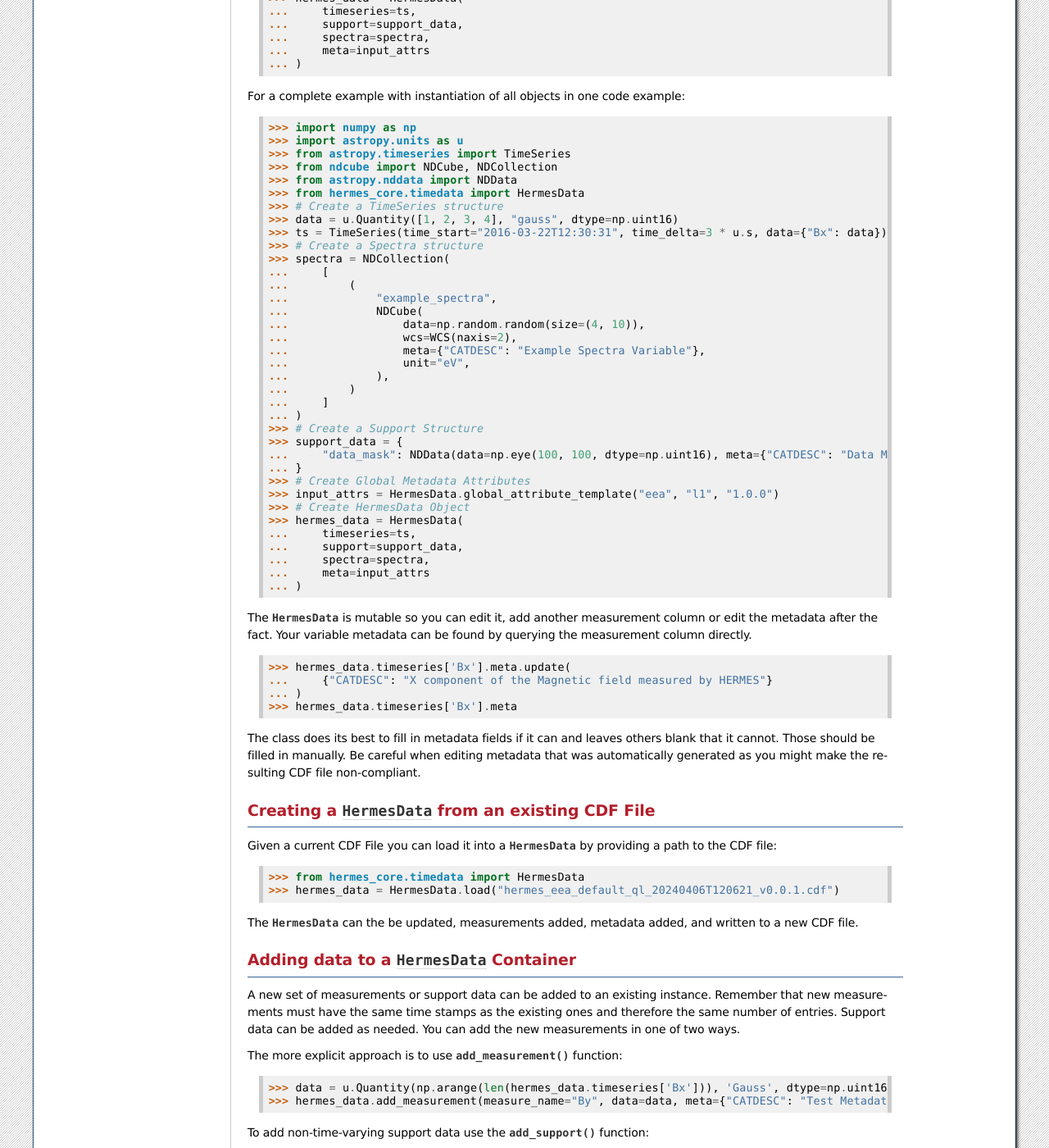
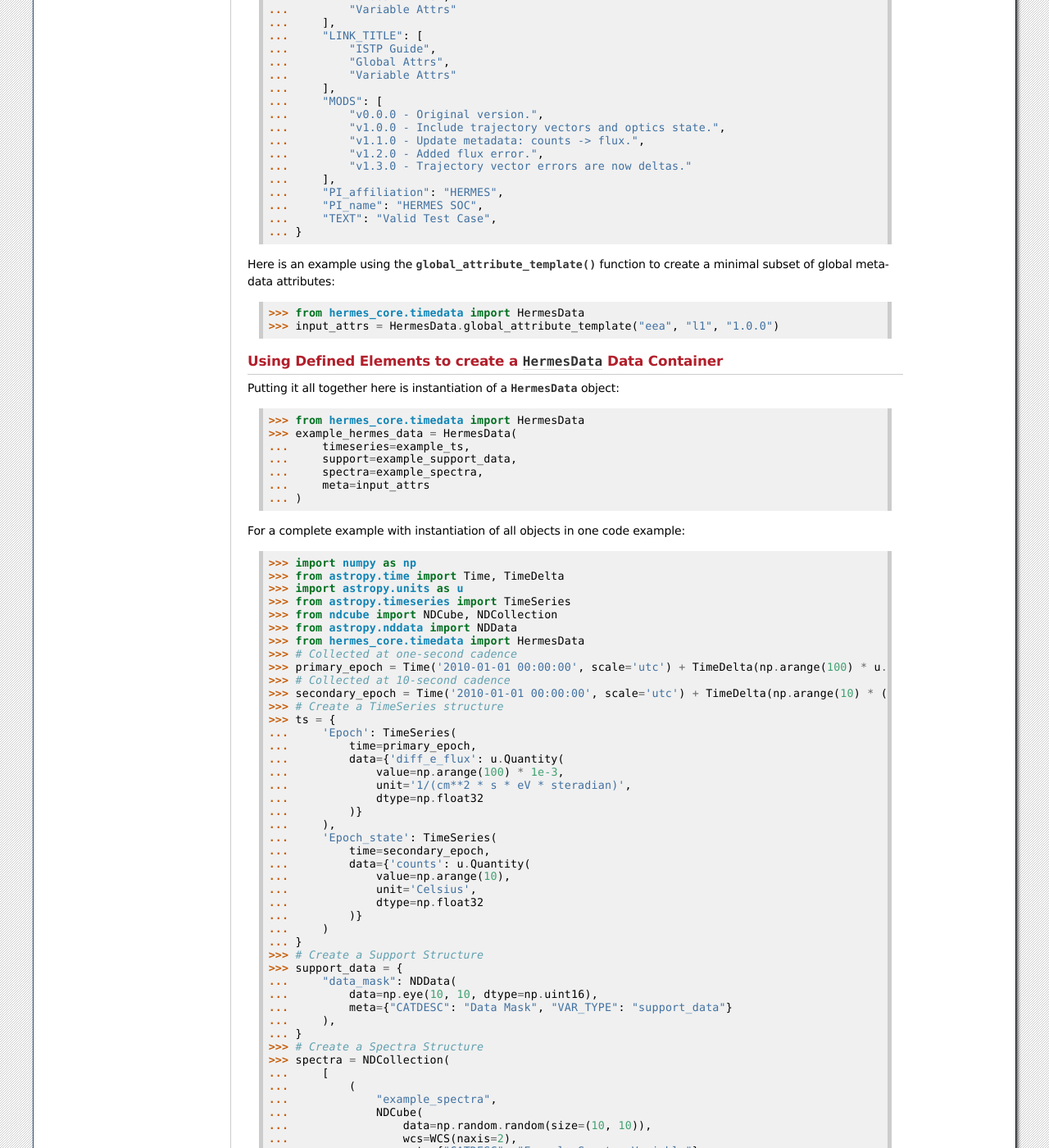
Before and after one commit to HERMES-SOC/hermes_core, a Sphinx documentation site: the page built from docs/user-guide/reading_writing_data.rst, in a window 1280 px wide and 1400 px high, scrolled down 3615 px. Shown: the whole window at 82% size. Built offline with Sphinx 7.4.7, drawn with Linux system fonts in a browser that asks for light colours; the version number could not be read and is left out; some of the changed text lies outside the part shown.

```diff
--- a/docs/user-guide/reading_writing_data.rst
+++ b/docs/user-guide/reading_writing_data.rst
@@ -37,9 +37,10 @@ Creating a ``HermesData`` object
 Creating a :py:class:`~hermes_core.timedata.HermesData` data container from scratch involves four
 pieces of data:
 
-- `timeseries` (required) - an `~astropy.timeseries.TimeSeries` containing the time dimension of
-    the data as well as at least one other measurement. This data structure must be used for all
-    scalar time-varying measurement data.
+- `timeseries` (required) - an `~astropy.timeseries.TimeSeries` or
+    `dict[str : ~astropy.timeseries.TimeSeries]` containing one or more time variables, and any other
+    time-varying scalar measurements. Time-varying measurements should appear in the table as columns with
+    their associates time variable as the first column.
 - `spectra` (optional) - an `~ndcube.NDCollection` containing one or more `~ndcube.NDCube` objects
     representing higher-dimensional measurements and spectral data. This data must should be used
     for all vector or tensor-based measurement data.
@@ -53,17 +54,16 @@ pieces of data:
 Alternatively, a :py:class:`~hermes_core.timedata.HermesData` data container can be loaded from
 an existing CDF file using the :py:func:`~hermes_core.timedata.HermesData.load` function.
 
-Creating a ``TimeSeries`` for ``HermesData`` `timeseries`
+Creating ``TimeSeries`` for ``HermesData`` `timeseries`
 ---------------------------------------------------------
 
-A :py:class:`~hermes_core.timedata.HermesData` must be initialized by providing a
-`~astropy.timeseries.TimeSeries` object with at least one measurement. There are many ways to
-initialize one but here is one example:
+A :py:class:`~hermes_core.timedata.HermesData` must be initialized by providing one or more `~astropy.timeseries.TimeSeries` object with at least one measurement.
+There are many ways to initialize one but here is one example:
 
     >>> import numpy as np
     >>> import astropy.units as u
     >>> from astropy.timeseries import TimeSeries
-    >>> ts = TimeSeries(
+    >>> example_ts = TimeSeries(
     ...     time_start='2016-03-22T12:30:31',
     ...     time_delta=3 * u.s,
     ...     data={'Bx': u.Quantity(
@@ -92,8 +92,39 @@ array directly
     ...     )}
     ... )
 
-Note the use of `~astropy.time` and `astropy.units` which provide several advantages over using
-arrays of numbers and are required by :py:class:`~hermes_core.timedata.HermesData`.
+Note the use of `~astropy.time` and `astropy.units` which provide several advantages over using arrays of numbers and are required by :py:class:`~hermes_core.timedata.HermesData`.
+
+For collections that have multiple Epochs, you can create a dictionary of `~astropy.timeseries.TimeSeries` objects.
+
+    >>> from astropy.time import Time, TimeDelta
+    >>> import astropy.units as u
+    >>> from astropy.timeseries import TimeSeries
+    >>> import numpy as np
+    >>> # Collected at one-second cadence
+    >>> primary_epoch = Time('2010-01-01 00:00:00', scale='utc') + TimeDelta(np.arange(100) * u.s)
+    >>> # Collected at 10-second cadence
+    >>> secondary_epoch = Time('2010-01-01 00:00:00', scale='utc') + TimeDelta(np.arange(10) * (10*u.s))
+    >>> ts_3 = {
+    ...     'Epoch': TimeSeries(
+    ...         time=primary_epoch,
+    ...         data={'diff_e_flux': u.Quantity(
+    ...             value=np.arange(100) * 1e-3,
+    ...             unit='1/(cm**2 * s * eV * steradian)',
+    ...             dtype=np.float32
+    ...         )}
+    ...     ),
+    ...     'Epoch_state': TimeSeries(
+    ...         time=secondary_epoch,
+    ...         data={'counts': u.Quantity(
+    ...             value=np.arange(10),
+    ...             unit='Celsius',
+    ...             dtype=np.float32
+    ...         )}
+    ...     )
+    ... }
+
+This allows  you to have multiple time series in one `~hermes_core.timedata.HermesData` object.
+
 
 Creating a ``NDCollection`` for ``HermesData`` `spectra`
 --------------------------------------------------------
@@ -110,7 +141,7 @@ You can create a `~ndcube.NDCollection` object using an approach similar to the
     >>> import numpy as np
     >>> from astropy.wcs import WCS
     >>> from ndcube import NDCube, NDCollection
-    >>> spectra = NDCollection(
+    >>> example_spectra = NDCollection(
     ...     [
     ...         (
     ...             "example_spectra",
@@ -151,7 +182,7 @@ data. A guide to the `~astropy.nddata` package is available in the
     >>> const_param.meta = {"CATDESC": "Constant Parameter", "VAR_TYPE": "support_data"}
     >>> data_mask = NDData(data=np.eye(100, 100, dtype=np.uint16))
     >>> data_mask.meta = {"CATDESC": "Data Mask", "VAR_TYPE": "support_data"}
-    >>> support_data = {
+    >>> example_support_data = {
     ...     "const_param": const_param,
     ...     "data_mask": data_mask
     ... }
@@ -216,31 +247,59 @@ Putting it all together here is instantiation of a :py:class:`~hermes_core.timed
 object:
 
     >>> from hermes_core.timedata import HermesData
-    >>> hermes_data = HermesData(
-    ...     timeseries=ts,
-    ...     support=support_data,
-    ...     spectra=spectra,
+    >>> example_hermes_data = HermesData(
+    ...     timeseries=example_ts,
+    ...     support=example_support_data,
+    ...     spectra=example_spectra,
     ...     meta=input_attrs
     ... )
 
 For a complete example with instantiation of all objects in one code example:
 
     >>> import numpy as np
+    >>> from astropy.time import Time, TimeDelta
     >>> import astropy.units as u
     >>> from astropy.timeseries import TimeSeries
     >>> from ndcube import NDCube, NDCollection
     >>> from astropy.nddata import NDData
     >>> from hermes_core.timedata import HermesData
+    >>> # Collected at one-second cadence
+    >>> primary_epoch = Time('2010-01-01 00:00:00', scale='utc') + TimeDelta(np.arange(100) * u.s)
+    >>> # Collected at 10-second cadence
+    >>> secondary_epoch = Time('2010-01-01 00:00:00', scale='utc') + TimeDelta(np.arange(10) * (10*u.s))
     >>> # Create a TimeSeries structure
-    >>> data = u.Quantity([1, 2, 3, 4], "gauss", dtype=np.uint16)
-    >>> ts = TimeSeries(time_start="2016-03-22T12:30:31", time_delta=3 * u.s, data={"Bx": data})
-    >>> # Create a Spectra structure
+    >>> ts = {
+    ...     'Epoch': TimeSeries(
+    ...         time=primary_epoch,
+    ...         data={'diff_e_flux': u.Quantity(
+    ...             value=np.arange(100) * 1e-3,
+    ...             unit='1/(cm**2 * s * eV * steradian)',
+    ...             dtype=np.float32
+    ...         )}
+    ...     ),
+    ...     'Epoch_state': TimeSeries(
+    ...         time=secondary_epoch,
+    ...         data={'counts': u.Quantity(
+    ...             value=np.arange(10),
+    ...             unit='Celsius',
+    ...             dtype=np.float32
+    ...         )}
+    ...     )
+    ... }
+    >>> # Create a Support Structure
+    >>> support_data = {
+    ...     "data_mask": NDData(
+    ...         data=np.eye(10, 10, dtype=np.uint16),
+    ...         meta={"CATDESC": "Data Mask", "VAR_TYPE": "support_data"}
+    ...     ),
+    ... }
+    >>> # Create a Spectra Structure
     >>> spectra = NDCollection(
     ...     [
     ...         (
     ...             "example_spectra",
     ...             NDCube(
-    ...                 data=np.random.random(size=(4, 10)),
+    ...                 data=np.random.random(size=(10, 10)),
     ...                 wcs=WCS(naxis=2),
     ...                 meta={"CATDESC": "Example Spectra Variable"},
     ...                 unit="eV",
@@ -248,10 +307,6 @@ For a complete example with instantiation of all objects in one code example:
     ...         )
     ...     ]
     ... )
-    >>> # Create a Support Structure
-    >>> support_data = {
-    ...     "data_mask": NDData(data=np.eye(100, 100, dtype=np.uint16), meta={"CATDESC": "Data Mask", "VAR_TYPE": "support_data"}),
-    ... }
     >>> # Create Global Metadata Attributes
     >>> input_attrs = HermesData.global_attribute_template("eea", "l1", "1.0.0")
     >>> # Create HermesData Object
@@ -266,10 +321,10 @@ The :py:class:`~hermes_core.timedata.HermesData` is mutable so you can edit it,
 measurement column or edit the metadata after the fact. Your variable metadata can be found
 by querying the measurement column directly.
 
-    >>> hermes_data.timeseries['Bx'].meta.update(
+    >>> example_hermes_data.timeseries['Bx'].meta.update(
     ...     {"CATDESC": "X component of the Magnetic field measured by HERMES"}
     ... )
-    >>> hermes_data.timeseries['Bx'].meta # doctest: +SKIP
+    >>> example_hermes_data.timeseries['Bx'].meta # doctest: +SKIP
 
 The class does its best to fill in metadata fields if it can and leaves others blank that it
 cannot. Those should be filled in manually. Be careful when editing metadata that was
@@ -296,8 +351,12 @@ You can add the new measurements in one of two ways.
 
 The more explicit approach is to use :py:func:`~hermes_core.timedata.HermesData.add_measurement` function::
 
-    >>> data = u.Quantity(np.arange(len(hermes_data.timeseries['Bx'])), 'Gauss', dtype=np.uint16)
-    >>> hermes_data.add_measurement(measure_name="By", data=data, meta={"CATDESC": "Test Metadata"})
+    >>> data = u.Quantity(np.arange(len(example_hermes_data.timeseries['Bx'])), 'Gauss', dtype=np.uint16)
+    >>> example_hermes_data.add_measurement(
+    ...     measure_name="By",
+    ...     data=data,
+    ...     meta={"CATDESC": "Y component of the Magnetic field measured by HERMES"}
+    ... )
 
 To add non-time-varying support data use the :py:func:`~hermes_core.timedata.HermesData.add_support` function::
 
```
Also changed, not shown: 2 other files.
